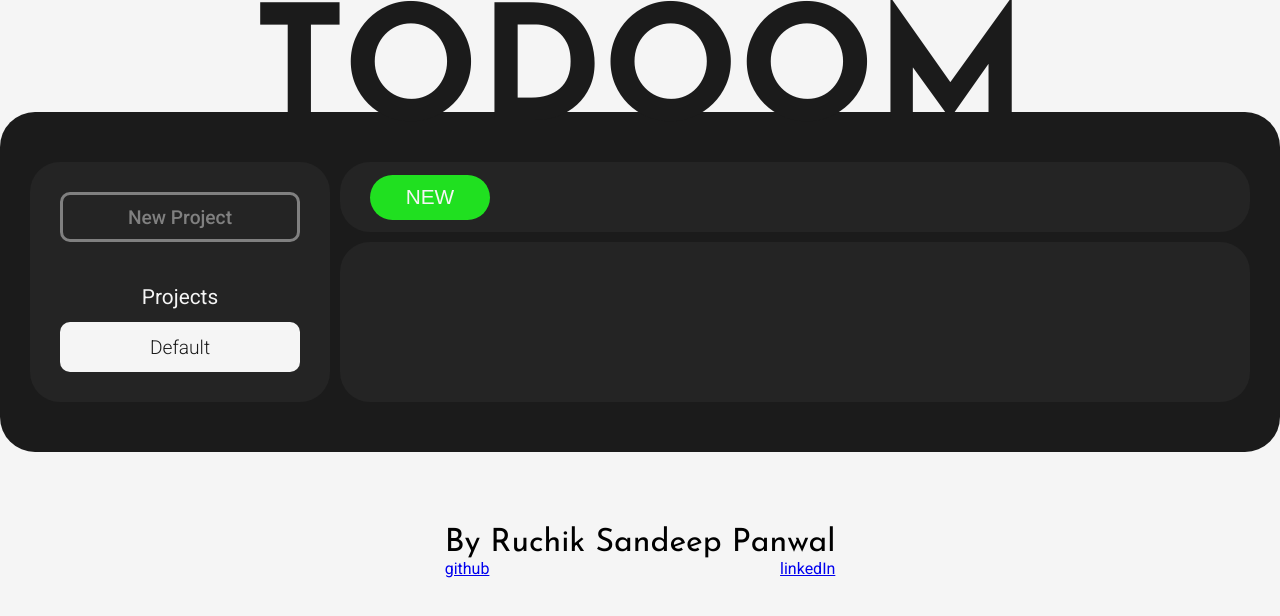
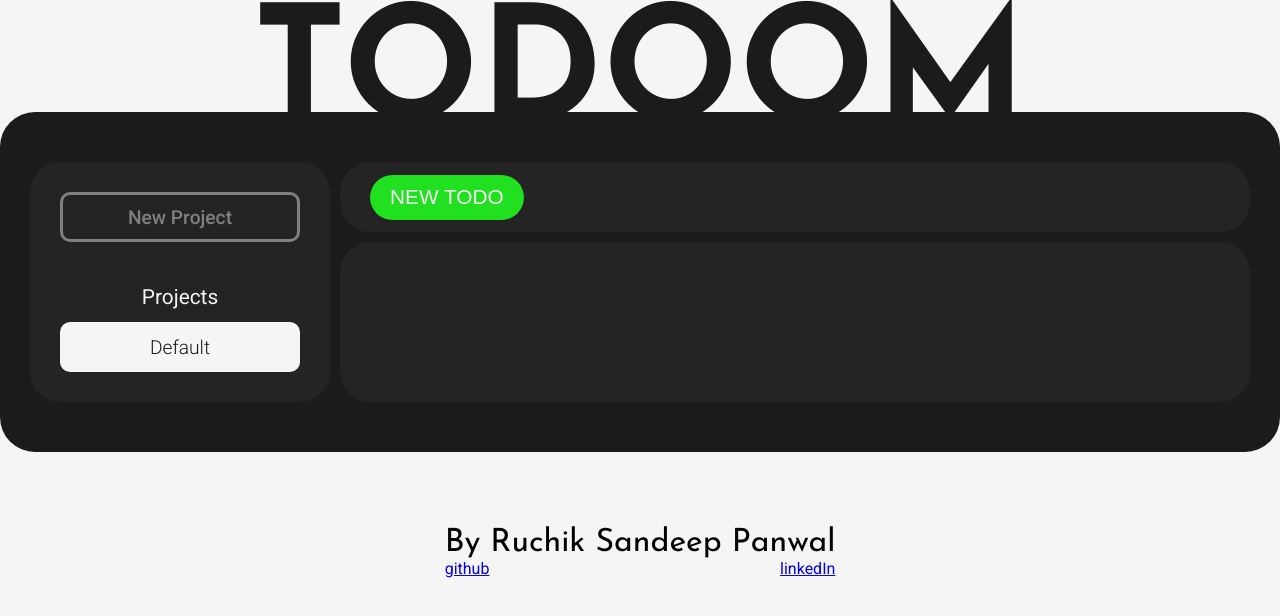
Before and after one commit to ruchik-panwal/TodoList, a website built with webpack: page src/template.html in a window 1280 px wide. Built offline with nearby package versions, Linux system fonts and the light colour scheme.

Commit message:
change todo btn textcontent from 'New' To 'New TODO' for better navigation then fixed the emerged css

```diff
--- a/src/code/domCreator.js
+++ b/src/code/domCreator.js
@@ -207,7 +207,7 @@ function createNewBtn() {
   // A new Button which enables to create new Todo
   const newBtn = document.createElement("button");
   newBtn.className = "newTodoBtn";
-  newBtn.textContent = "NEW";
+  newBtn.textContent = "NEW TODO";
 
   // Append
   controlsWrapper.appendChild(newBtn);
--- a/src/css/controlWrapper.css
+++ b/src/css/controlWrapper.css
@@ -9,5 +9,5 @@
   font-weight: 200;
   font-size: 1.3rem;
   height: 45px;
-  width: 120px;
+  padding: 0 20px;
 }
```
